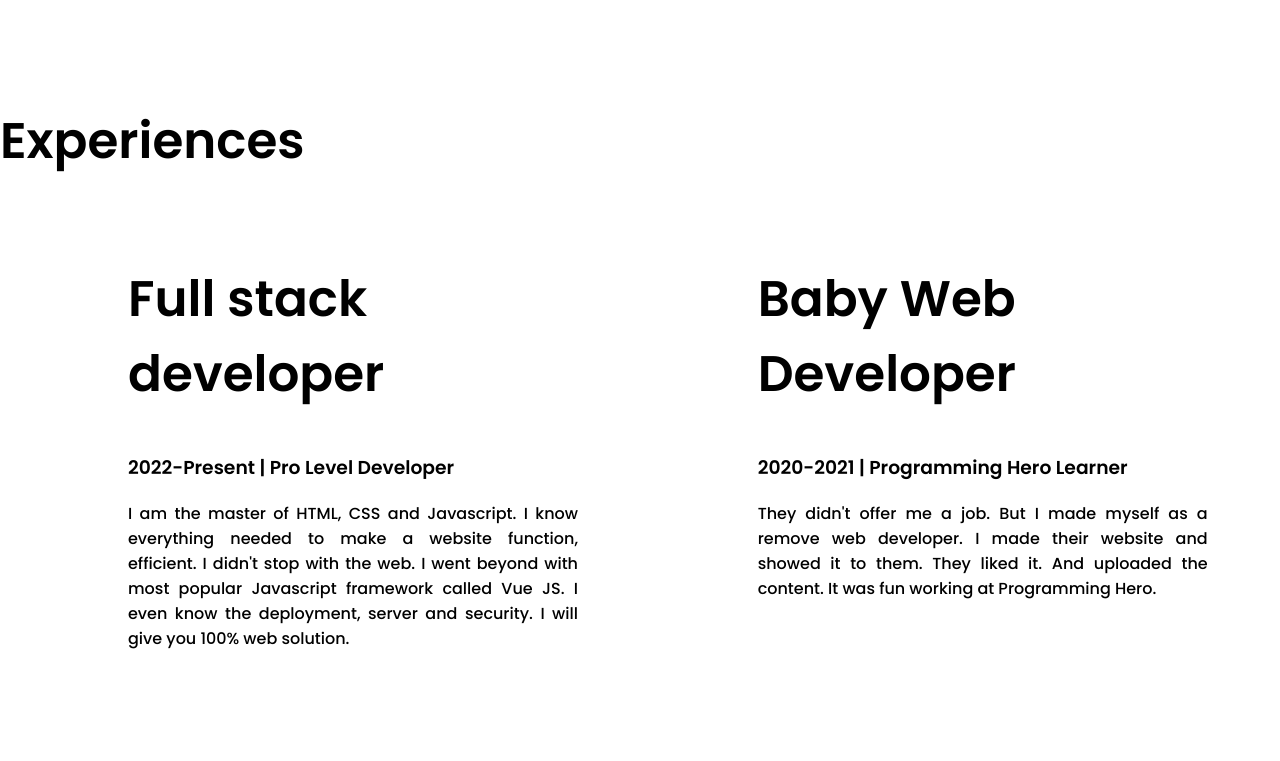
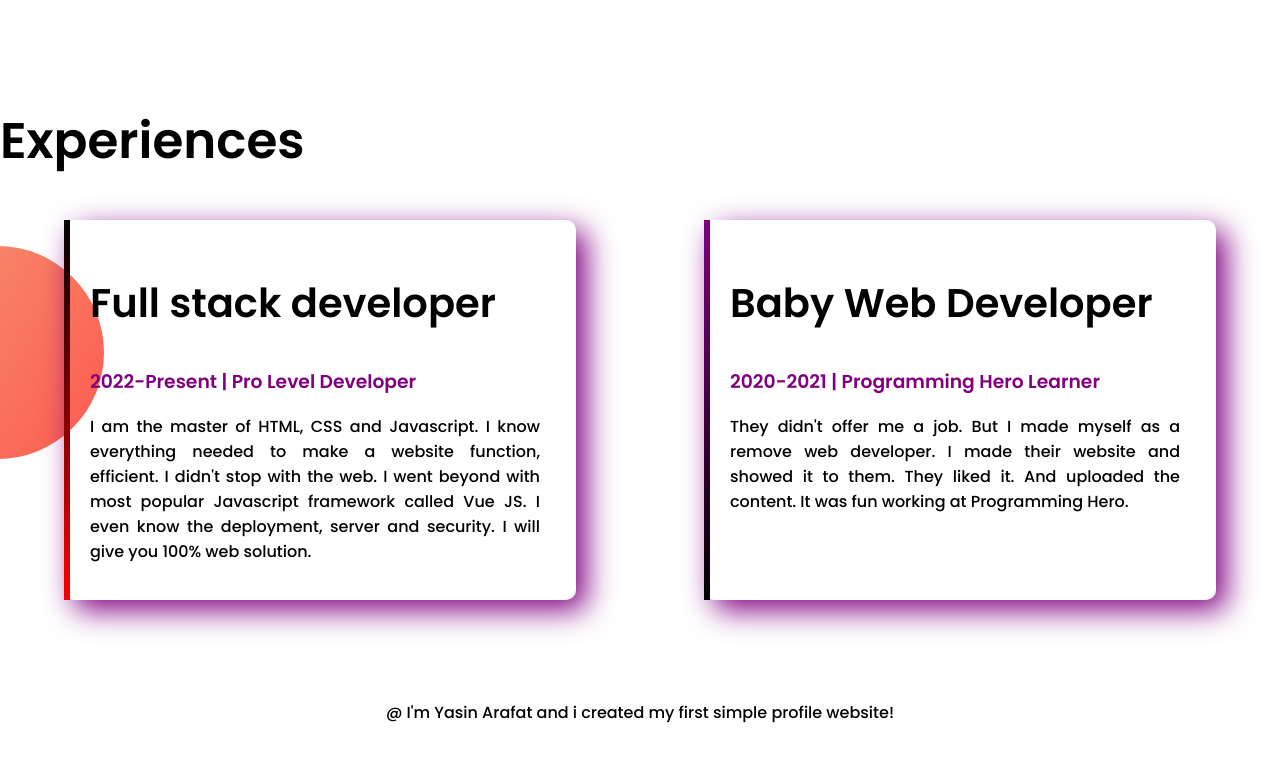
Before and after one commit to YASINARAFAT88/developer-portfolio, a plain HTML site: page index.html in a window 1280 px wide. Shown: the part 1143-1904 px from the top of the page. Drawn offline with Linux system fonts and the light colour scheme; files whose address does not match are found by name.

Commit message:
first web

```diff
--- a/index.html
+++ b/index.html
@@ -9,6 +9,7 @@
 <link rel="preconnect" href="https://fonts.gstatic.com" crossorigin>
 <link href="https://fonts.googleapis.com/css2?family=Montserrat:ital,wght@0,300;0,400;0,500;0,600;0,700;0,800;0,900;1,100;1,200;1,300;1,400;1,500;1,600;1,700;1,800;1,900&family=Poppins:ital,wght@0,500;0,600;1,400;1,500;1,700&display=swap" rel="stylesheet">
     <link rel="stylesheet" href="style.css">
+    <link rel="shortcut icon" href="images/img.jpeg" type="image/x-icon">
 </head>
 <body>
    <section class="top-banner flex-conteiner">
@@ -41,19 +42,23 @@
 <section class="experienc-area">
     <h1>Experiences</h1>
     <div class="flex-conteiner">
-        <div class="helf-width">
-        <h1>Full stack developer</h1>
-        <h3>2022-Present | Pro Level Developer</h3>
+        <div id="beby1" class="Experiences-item">
+        <h2>Full stack developer</h2>
+        <h3 class="color">2022-Present | Pro Level Developer</h3>
         <p>I am the master of HTML, CSS and Javascript. I know everything needed to make a website function, efficient. I didn't stop with the web. I went beyond with most popular Javascript framework called Vue JS. I even know the deployment, server and security. I will give you 100% web solution.</p>
     </div>
 
-    <div class="helf-width">
-        <h1>Baby Web Developer</h1>
-        <h3>2020-2021 | Programming Hero Learner</h3>
+    <div id="beby" class="Experiences-item">
+        <h2>Baby Web Developer</h2>
+        <h3 class="color">2020-2021 | Programming Hero Learner</h3>
         <p>They didn't offer me a job. But I made myself as a remove web developer. I made their website and showed it to them. They liked it. And uploaded the content. It was fun working at Programming Hero.</p>
     </div>
     </div>
 </section>
 
+<footer>
+    @ I'm Yasin Arafat and i created my first simple profile website!
+</footer>
+
 </body>
 </html>
--- a/style.css
+++ b/style.css
@@ -48,3 +48,35 @@
         background-repeat: no-repeat;
         background-position: right;
     }
+    .experienc-area{
+        background-image: url(images/exp-bg.png);
+        background-repeat: no-repeat;
+        background-position: left;
+    }
+    .Experiences-item{
+        box-shadow: 10px 10px 30px purple;
+        width: 40%;
+        margin-left: 5%;
+        margin-right: 5%;
+        padding: 20px;
+        border-radius: 10px;
+    }
+    h2{
+        font-size: 40px;
+    }
+    #beby{
+        border-left: 6px solid;
+        border-image: linear-gradient(purple,black);
+        border-image-slice: 1;
+    }
+
+    #beby1{
+        border-left: 6px solid;
+        border-image: linear-gradient(black,red);
+        border-image-slice: 1;
+    }
+
+    footer{
+        text-align: center;
+        margin-bottom: 30px;
+    }
```
Also changed, not shown: images/img.jpeg (added).
